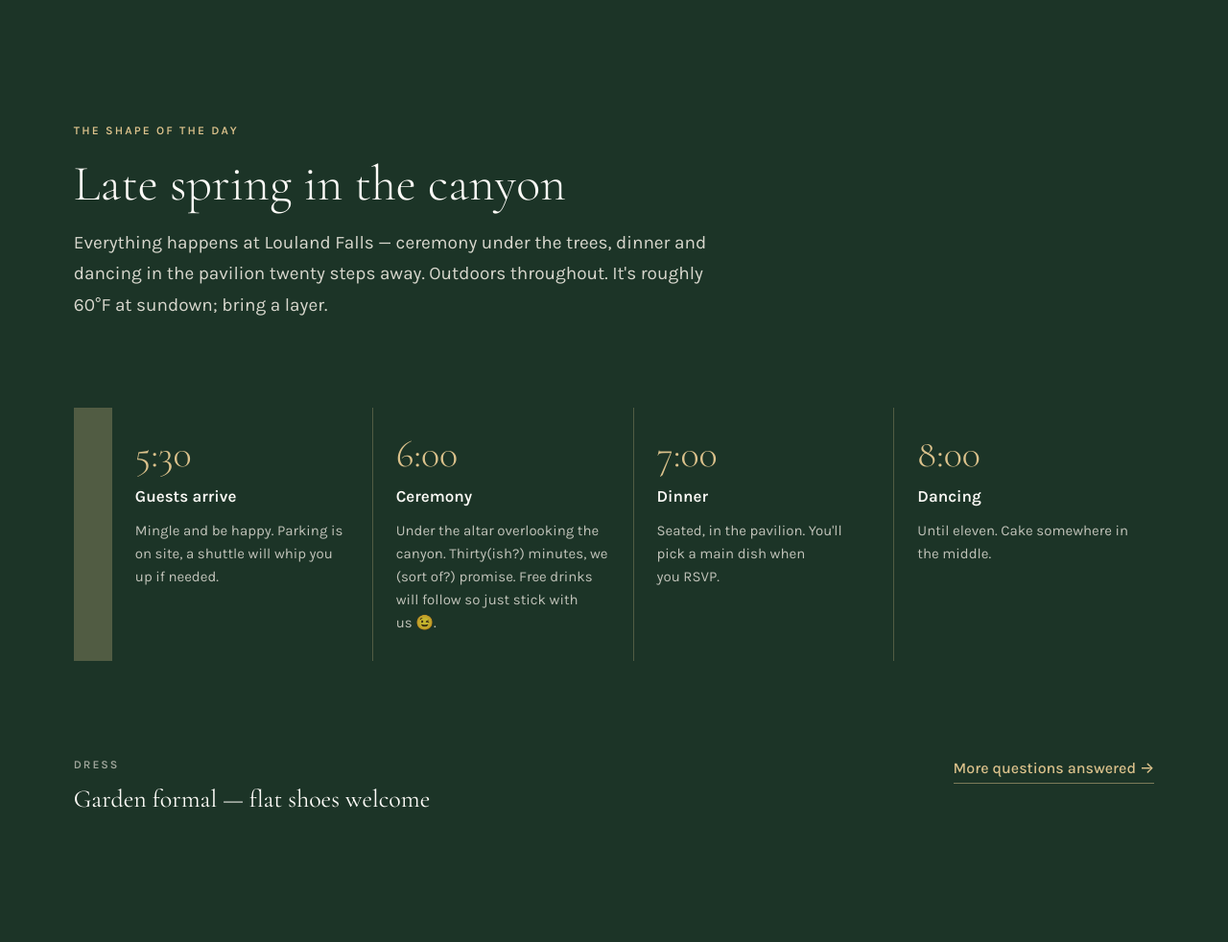
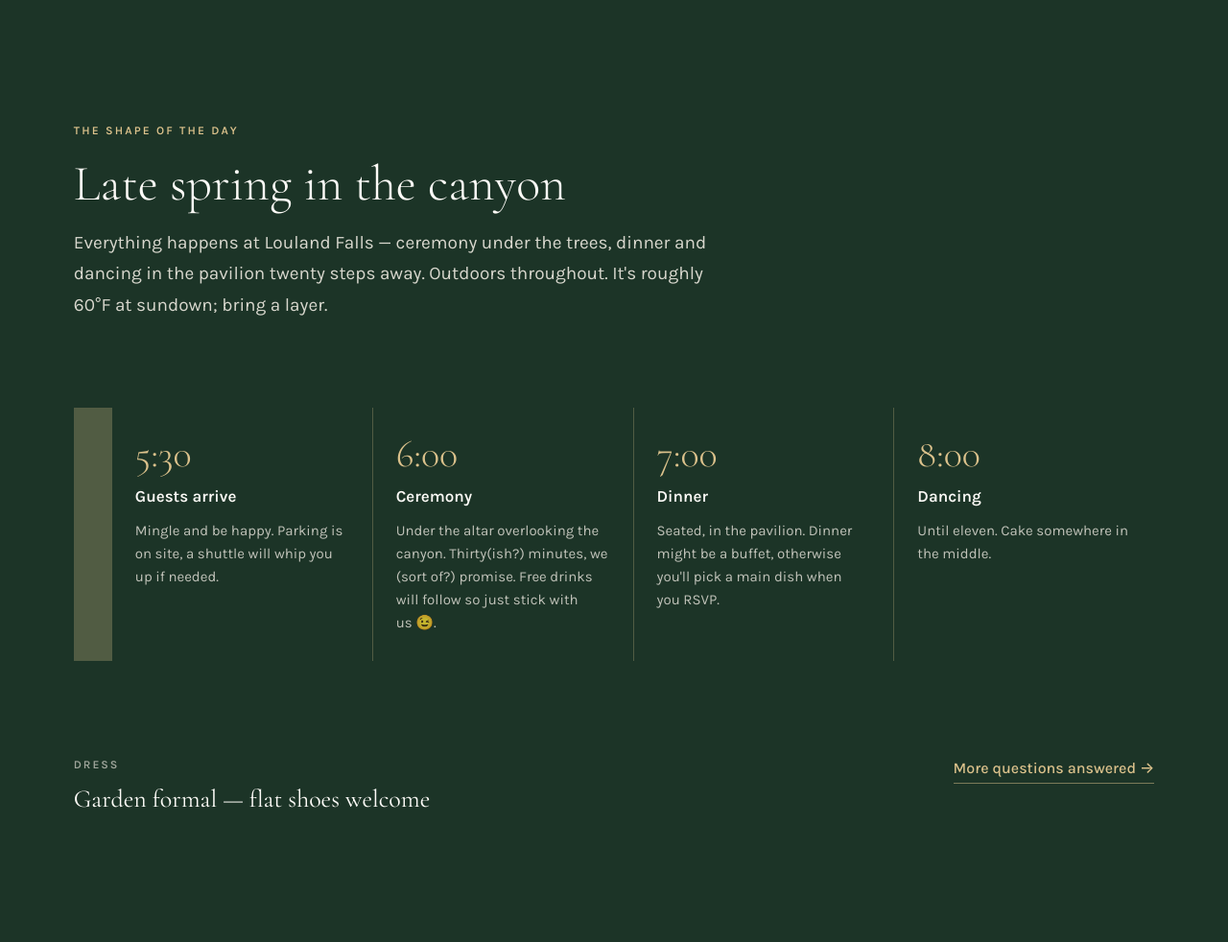
Before and after one commit to stnielse/aws-wedding-website, a Django app: page / in a window 1280 px wide. Shown: the part 1678-2660 px from the top of the page at 96% size. Run offline with Django 5.2, Linux system fonts and the light colour scheme.

Commit message:
kids faq and dinner option

```diff
--- a/backend/templates/home.html
+++ b/backend/templates/home.html
@@ -88,7 +88,7 @@
         <li class="timeline__cell">
           <span class="timeline__time">7:00</span>
           <span class="timeline__label">Dinner</span>
-          <span class="timeline__note">Seated, in the pavilion. You'll pick a main dish when you RSVP.</span>
+          <span class="timeline__note">Seated, in the pavilion. Dinner might be a buffet, otherwise you'll pick a main dish when you RSVP.</span>
         </li>
         <li class="timeline__cell">
           <span class="timeline__time">8:00</span>
@@ -193,7 +193,7 @@
       <div class="faq-list">
         <div class="faq-item">
           <div class="faq-item__q">Can I bring my kids?</div>
-          <div class="faq-item__a">We'd love to see them at the ceremony. Dinner is adults-only — we can recommend a sitter downtown.</div>
+          <div class="faq-item__a">While we do love your kids, this will be a kid-free evening excluding babes in arms and immediate family.</div>
         </div>
         <div class="faq-item">
           <div class="faq-item__q">Is it all outside?</div>
```
